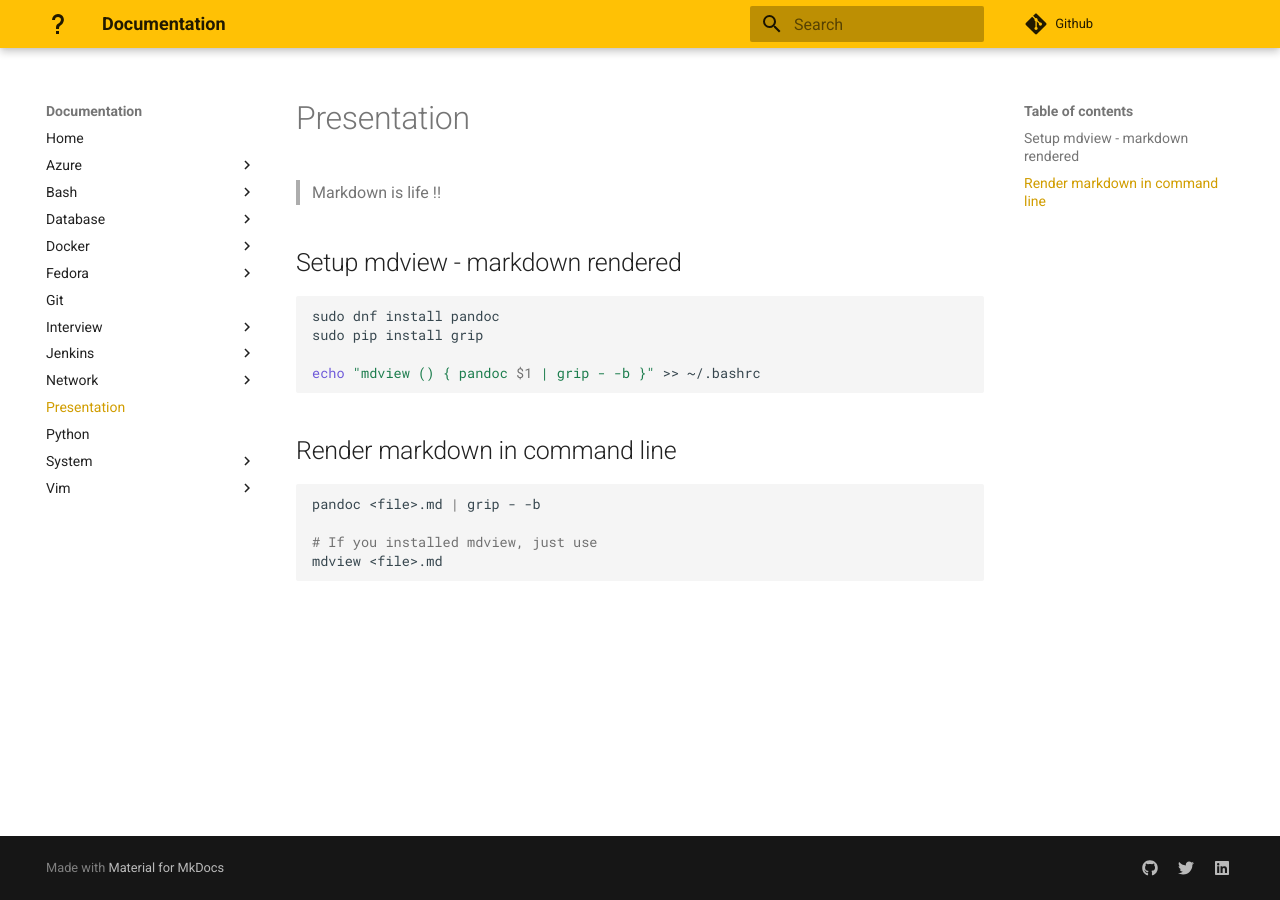
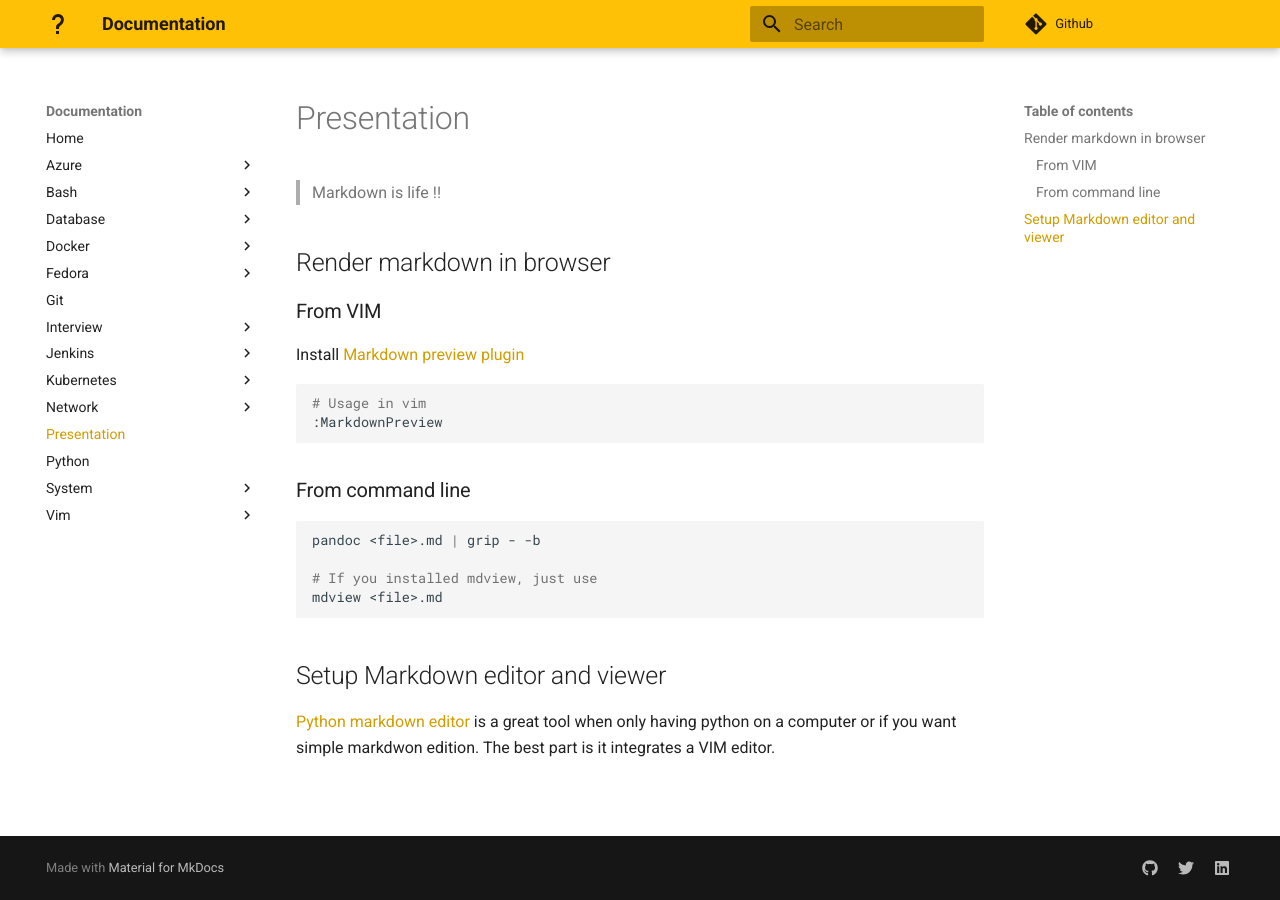
Before and after one commit to arthurmauvezin/wiki, an MkDocs documentation site: the page built from docs/presentation/presentation.md, in a window 1280 px wide. Built offline with MkDocs 1.6.1 and Material for MkDocs 9.7.7, drawn with Linux system fonts in a browser that asks for light colours; comment, search, counter and statistics services are not loaded.

Commit message:
Add kube doc

````diff
--- a/docs/presentation/presentation.md
+++ b/docs/presentation/presentation.md
@@ -2,20 +2,25 @@
 
 > Markdown is life !!
 
-## Setup mdview - markdown rendered
+## Render markdown in browser
+
+### From VIM
+Install [Markdown preview plugin](https://github.com/iamcco/markdown-preview.vim)
 
 ```bash
-sudo dnf install pandoc
-sudo pip install grip
-
-echo "mdview () { pandoc $1 | grip - -b }" >> ~/.bashrc
+# Usage in vim
+:MarkdownPreview
 ```
 
-## Render markdown in command line
-
+### From command line
 ```bash
 pandoc <file>.md | grip - -b
 
 # If you installed mdview, just use
 mdview <file>.md
 ```
+
+## Setup Markdown editor and viewer
+
+[Python markdown editor](https://github.com/ncornette/Python-Markdown-Editor/) is a great tool when only having python on a computer or if you want simple markdwon edition.
+The best part is it integrates a VIM editor.
--- a/mkdocs.yml
+++ b/mkdocs.yml
@@ -61,6 +61,8 @@ nav:
     - 'System Administration': 'interview/sysadmin.md'
   - Jenkins:
     - 'Jenkinsfile': 'jenkins/jenkinsfile.md'
+  - Kubernetes:
+    - 'Kubernetes': 'kubernetes/kubernetes.md'
   - Network:
     - 'Network': 'network/network.md'
     - 'tcpdump': 'network/tcpdump.md'
````
Also changed, not shown: docs/kubernetes/kubernetes.md (added, +34 -0 lines).
